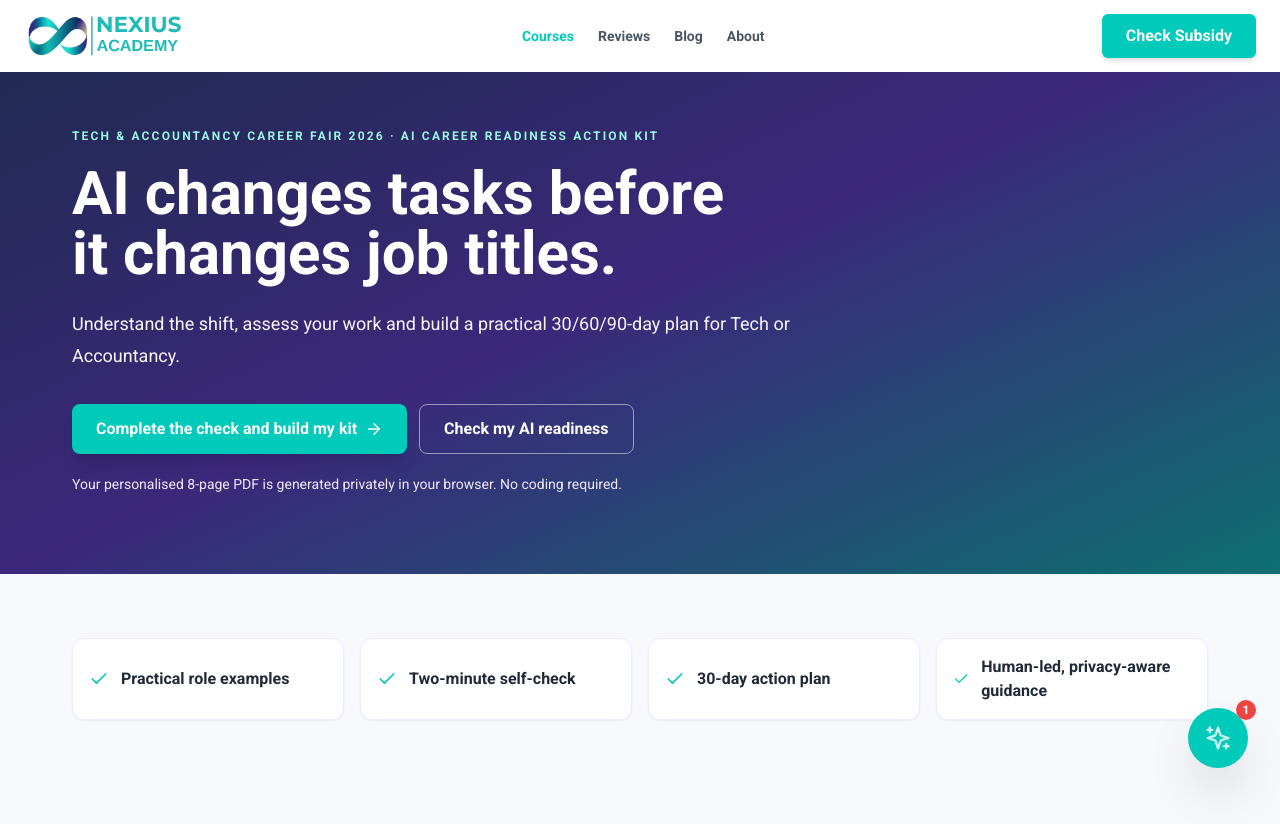
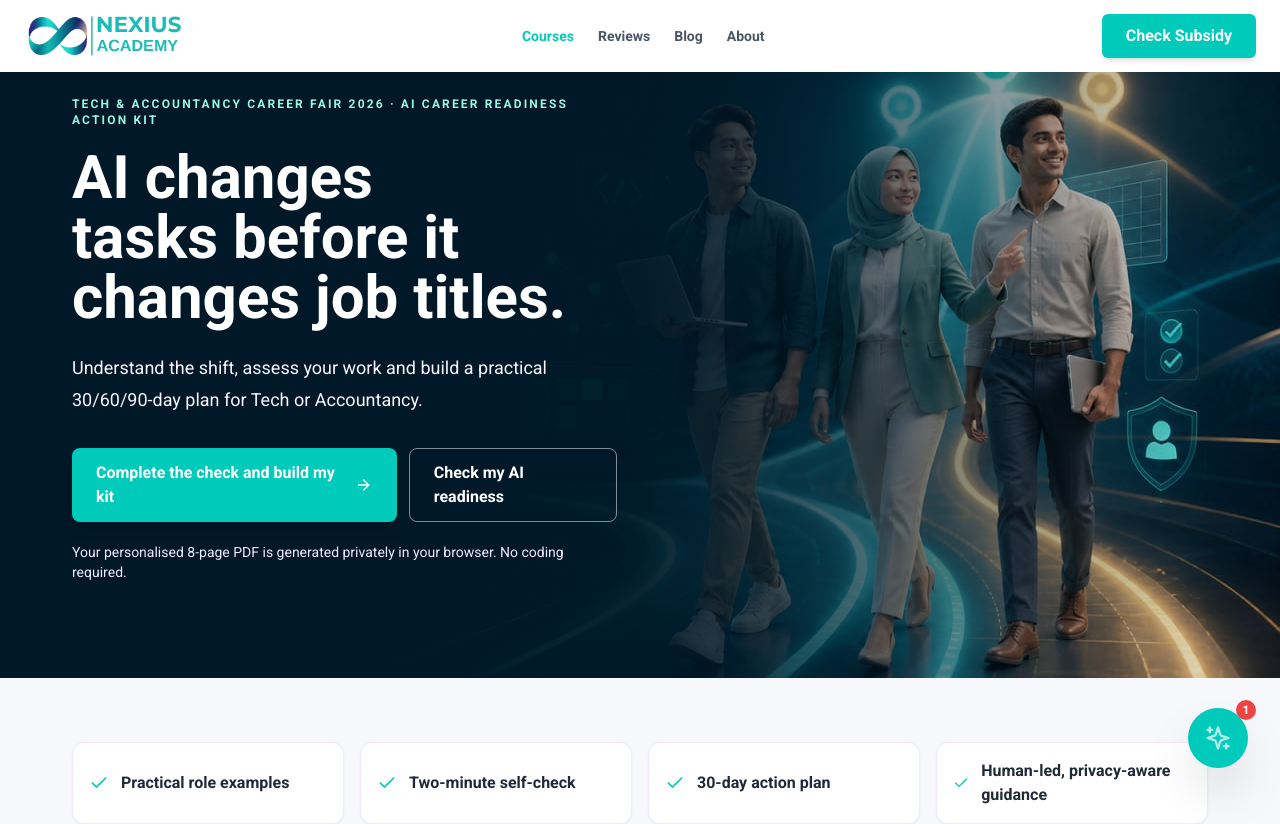
Before and after one commit to nexiuslabs/nexiusacademyskillsfuture, a React (Vite) app: page /ai-career in a window 1280 px wide. Shown: the top 824 px of the page. Built offline with nearby package versions, Linux system fonts and the light colour scheme.

Commit message:
feat: add AI career hero artwork

```diff
--- a/pages/AICareerFairPage.tsx
+++ b/pages/AICareerFairPage.tsx
@@ -32,8 +32,10 @@ const AICareerFairPage: React.FC = () => {
     <SEO title="AI Career Readiness Action Kit | Nexius Academy" description="Assess your AI career readiness, build a practical 90-day action plan and book a 15-minute consultation." canonical="/ai-career" />
     <Navbar />
     <main>
-      <section className="relative overflow-hidden bg-gradient-to-br from-primary via-[#3b287a] to-[#0d6f70] pt-32 pb-20 text-white">
-        <div className="container-page"><p className="mb-5 text-xs font-bold tracking-[.18em] text-teal-200">TECH &amp; ACCOUNTANCY CAREER FAIR 2026 · AI CAREER READINESS ACTION KIT</p><h1 className="max-w-4xl text-balance text-4xl font-black leading-[1.05] md:text-6xl">AI changes tasks before it changes job titles.</h1><p className="mt-6 max-w-3xl text-lg leading-8 text-purple-50">Understand the shift, assess your work and build a practical 30/60/90-day plan for Tech or Accountancy.</p><div className="mt-8 flex flex-col gap-3 sm:flex-row"><a href="#action-kit" className="inline-flex min-h-12 items-center justify-center gap-2 rounded-lg bg-accent px-6 py-3 font-bold text-white shadow-lg hover:bg-accent/90">Complete the check and build my kit <ArrowRight size={18}/></a><a href="#self-check" className="inline-flex min-h-12 items-center justify-center rounded-lg border border-white/50 px-6 py-3 font-bold hover:bg-white/10">Check my AI readiness</a></div><p className="mt-5 text-sm text-purple-100">Your personalised 8-page PDF is generated privately in your browser. No coding required.</p></div>
+      <section className="relative overflow-hidden bg-[#001827] pt-28 text-white lg:pt-0">
+        <div className="pointer-events-none absolute inset-0 z-[1] hidden bg-gradient-to-r from-[#001827] via-[#001827]/95 to-transparent lg:block" aria-hidden="true" />
+        <div className="container-page relative z-10 py-12 lg:flex lg:min-h-[620px] lg:items-center lg:py-24"><div className="lg:max-w-[48%]"><p className="mb-5 text-xs font-bold tracking-[.18em] text-teal-200">TECH &amp; ACCOUNTANCY CAREER FAIR 2026 · AI CAREER READINESS ACTION KIT</p><h1 className="text-balance text-4xl font-black leading-[1.05] md:text-6xl">AI changes tasks before it changes job titles.</h1><p className="mt-6 text-lg leading-8 text-purple-50">Understand the shift, assess your work and build a practical 30/60/90-day plan for Tech or Accountancy.</p><div className="mt-8 flex flex-col gap-3 sm:flex-row lg:flex-col xl:flex-row"><a href="#action-kit" className="inline-flex min-h-12 items-center justify-center gap-2 rounded-lg bg-accent px-6 py-3 font-bold text-white shadow-lg hover:bg-accent/90">Complete the check and build my kit <ArrowRight size={18}/></a><a href="#self-check" className="inline-flex min-h-12 items-center justify-center rounded-lg border border-white/50 px-6 py-3 font-bold hover:bg-white/10">Check my AI readiness</a></div><p className="mt-5 text-sm text-purple-100">Your personalised 8-page PDF is generated privately in your browser. No coding required.</p></div></div>
+        <img src="/images/career/ai-career-readiness-hero.jpg" alt="Three early-career professionals walking towards connected Tech and Accountancy opportunities" width="1280" height="720" loading="eager" className="relative z-0 block h-auto w-full lg:absolute lg:inset-0 lg:h-full lg:object-cover" />
       </section>
 
       <section className="container-page py-16"><div className="grid gap-4 sm:grid-cols-2 lg:grid-cols-4">{['Practical role examples','Two-minute self-check','30-day action plan','Human-led, privacy-aware guidance'].map(item => <div key={item} className="flex items-center gap-3 rounded-xl border border-purple-100 bg-white p-4 shadow-sm"><Check className="text-secondary" size={20}/><span className="font-semibold">{item}</span></div>)}</div></section>
```
Also changed, not shown: public/images/career/ai-career-readiness-hero.jpg (added), 1 other file (tests, documents, lock files or other folders).
